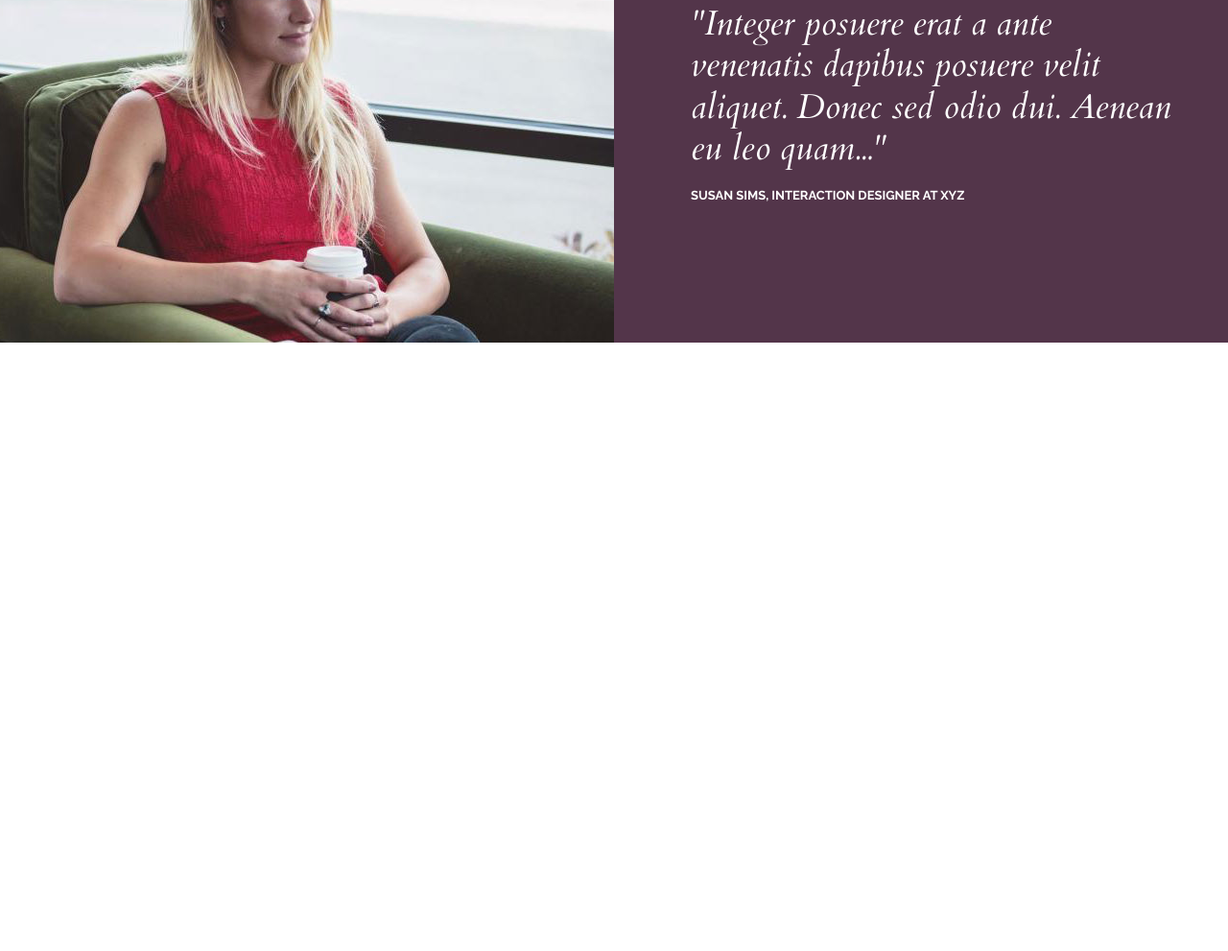
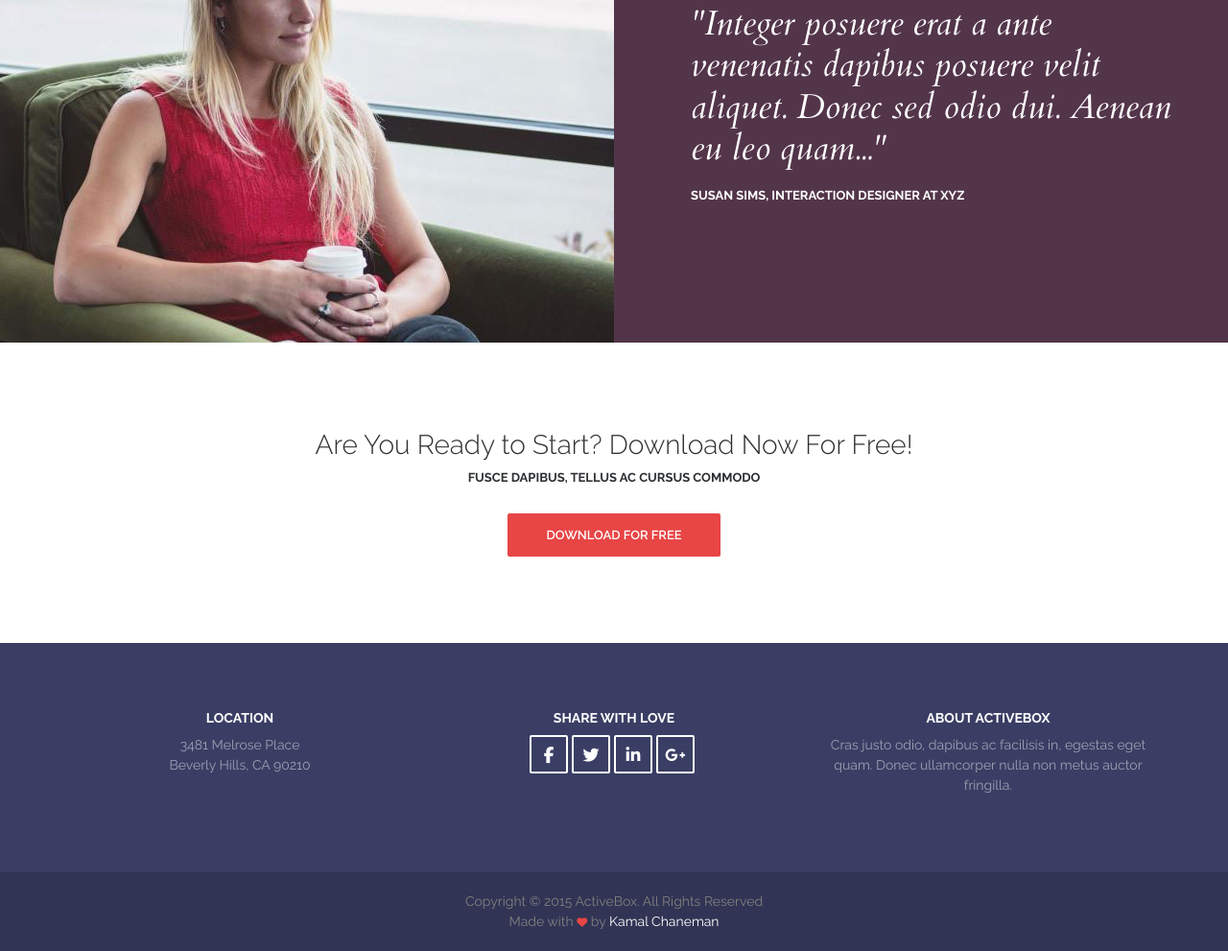
Before and after one commit to TvorogTvoeyBabushki/ActiveBox, a plain HTML site: page index.html in a window 1280 px wide. Shown: the part 3064-4055 px from the top of the page at 96% size. Before the commit the page ends 3421 px from the top, so only its background shows below. Drawn offline with nearby package versions, Linux system fonts and the light colour scheme.

Commit message:
Завершил верстку страницы

```diff
--- a/css/style.css
+++ b/css/style.css
@@ -141,6 +141,7 @@ p {
     font-weight: 600;
     text-transform: uppercase;
     text-decoration: none;
+    text-align: center;
 
     transition: background-color .1s linear;
 }
@@ -312,6 +313,10 @@ p {
     display: flex;
 }
 
+.social--footer {
+    justify-content: center;
+}
+
 .social__item {
     display: flex;
     justify-content: center;
@@ -334,6 +339,22 @@ p {
 .social__item:hover {
     background-color: #e84545;
     color: #fff;
+    border: #e84545;
+}
+
+.social--footer .social__item {
+    background-color: #3a3e64;
+    border-width: 2px;
+    border-color: #fff;
+    border-radius: 2px;
+
+    color: #fff;
+
+    transition: background .2s linear, border .2s linear;
+}
+
+.social--footer .social__item:hover {
+    background-color: #e84545;
     border: #e84545;
 }
 
@@ -389,3 +410,93 @@ p {
     text-transform: uppercase;
     color: #fff;
 }
+
+        /* DOWNLOAD */
+
+.download {
+    margin: 90px 0;
+
+    text-align: center;
+}
+
+.download__title {
+    margin-bottom: 10px;
+
+    font-size: 28px;
+    color: #2d3033;
+    font-weight: 300;
+}
+
+.download__text {
+    margin-bottom: 30px;
+
+    font-size: 13px;
+    color: #2d3033;
+    font-weight: 700;
+    text-transform: uppercase;
+}
+
+        /* FOOTER */
+
+.footer {
+    background-color: #3a3e64;
+}
+
+.footer__inner {
+    display: flex;
+    flex-wrap: wrap;
+    padding: 70px 0;
+}
+
+.footer__block {
+    width: 33.33333%;
+    padding: 0 15px;
+
+    text-align: center;
+}
+
+.footer__title {
+    margin-bottom: 10px;
+
+    font-size: 14px;
+    font-weight: 700;
+    color: #fff;
+    text-transform: uppercase;
+}
+
+.footer__address {
+    font-size: 14px;
+    font-style: normal;
+    color: rgba(255, 255, 255, .5);
+    line-height: 1.5;
+}
+
+.footer__text {
+    font-size: 14px;
+    color: rgba(255, 255, 255, .5);
+    line-height: 1.5;
+}
+
+        /* COPYRIGHT */
+
+.copyright {
+    padding: 20px 0;
+
+    background-color: #313454;
+}
+
+.copyright__text {
+    text-align: center;
+    font-size: 14px;
+    color: #808080;
+    line-height: 1.5;
+}
+
+.copyright__text span {
+    color: #fff;
+}
+
+.copyright__icon {
+    font-size: 11px;
+    color:#e84545 ;
+}
--- a/index.html
+++ b/index.html
@@ -6,7 +6,7 @@
 
         <meta charset="utf-8">
         <link rel="stylesheet" href="css/style.css">
-        <link href="https://fonts.googleapis.com/css2?family=Cardo:ital@1&family=Open+Sans:wght@700&family=Raleway:wght@400;600;700&display=swap" rel="stylesheet">
+        <link href="https://fonts.googleapis.com/css2?family=Cardo:ital@1&family=Open+Sans:wght@700&family=Raleway:wght@300;400;600;700&display=swap" rel="stylesheet">
         <script src="https://kit.fontawesome.com/9482a37923.js" crossorigin="anonymous"></script>
         <title>ActiveBox</title>
 
@@ -405,6 +405,92 @@
             </div>
         </div>
 
+        <!-- DOWNLOAD -->
+
+        <div class="download">
+            <div class="conatainer">
+
+                <h3 class="download__title">Are You Ready to Start? Download Now For Free!</h3>
+
+                <div class="download__text">
+                    <p>Fusce dapibus, tellus ac cursus commodo</p>
+                </div>
+
+                <a class="btn btn--red" href="#">Download for Free</a>
+
+            </div>
+        </div>
+
+        <!-- FOOTER -->
+
+        <footer class="footer">
+            <div class="container">
+                <div class="footer__inner">
+
+                    <div class="footer__block">
+
+                        <h4 class="footer__title">Location</h4>
+
+                        <address class="footer__address">
+                            <div>3481 Melrose Place</div>
+                            <div>Beverly Hills, CA 90210</div>
+                        </address>
+
+                    </div>
+
+                    <div class="footer__block">
+
+                        <h4 class="footer__title">Share with Love</h4>
+
+                        <div class="social social--footer">
+
+                            <a class="social__item" href="#" target="_blank">
+                                <i class="fa-brands fa-facebook-f"></i>
+                            </a>
+
+                            <a class="social__item" href="#" target="_blank">
+                                <i class="fa-brands fa-twitter"></i>
+                            </a>
+
+                            <a class="social__item" href="#" target="_blank">
+                                <i class="fa-brands fa-linkedin-in"></i>
+                            </a>
+
+                            <a class="social__item" href="#" target="_blank">
+                                <i class="fa-brands fa-google-plus-g"></i>
+                            </a>
+
+                        </div>
+
+                    </div>
+
+                    <div class="footer__block">
+
+                        <h4 class="footer__title">About ActiveBox</h4>
+
+                       <div class="footer__text">
+                            <p>Cras justo odio, dapibus ac facilisis in, egestas eget quam. Donec ullamcorper nulla non metus auctor fringilla.</p>
+                       </div>
+
+                    </div>
+
+                </div>
+
+            </div>
+
+            <div class="copyright">
+                <div class="container">
+
+                    <div class="copyright__text">
+                        <div>Copyright © 2015 ActiveBox. All Rights Reserved</div>
+                        <div>Made with <i class="copyright__icon fa-solid fa-heart"></i> by <span> Kamal Chaneman</span></div>
+                    </div>
+
+                </div>
+            </div>
+
+        </footer>
+
     </body>
 
 </html>
```
